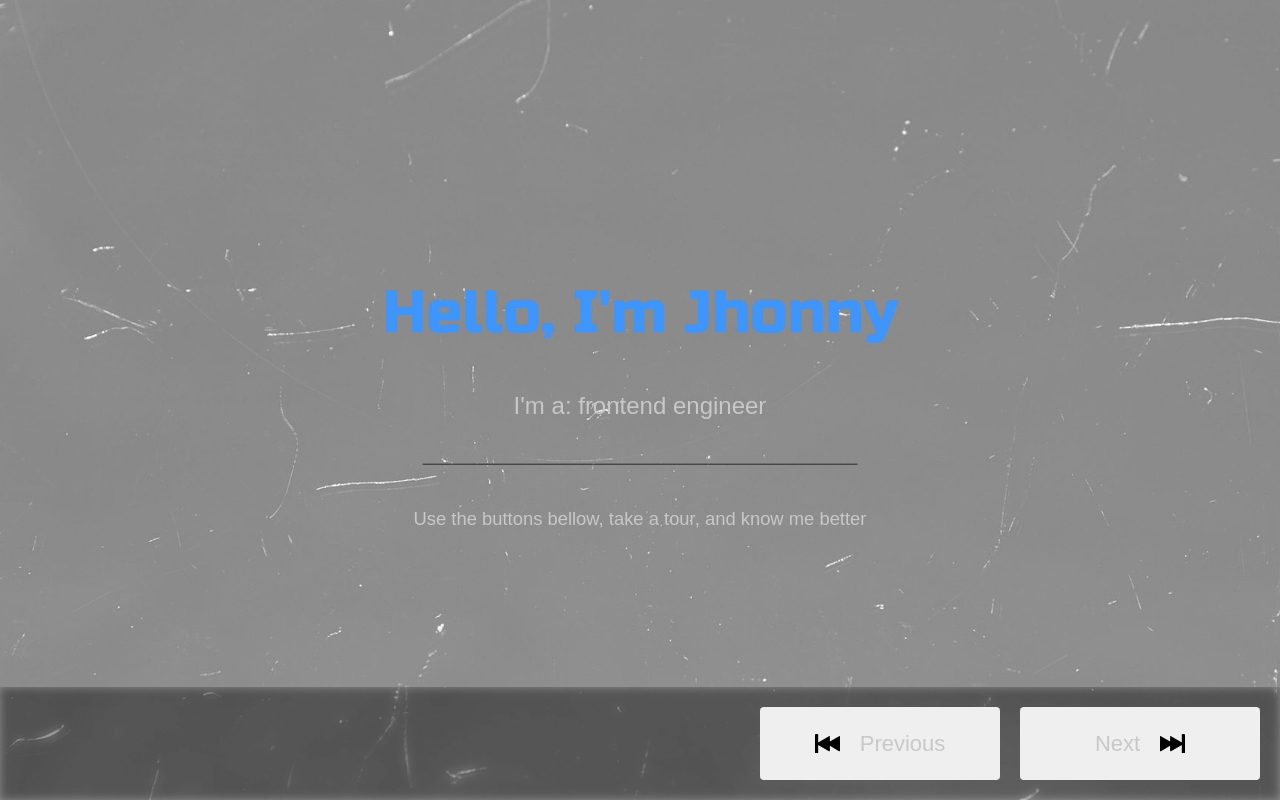
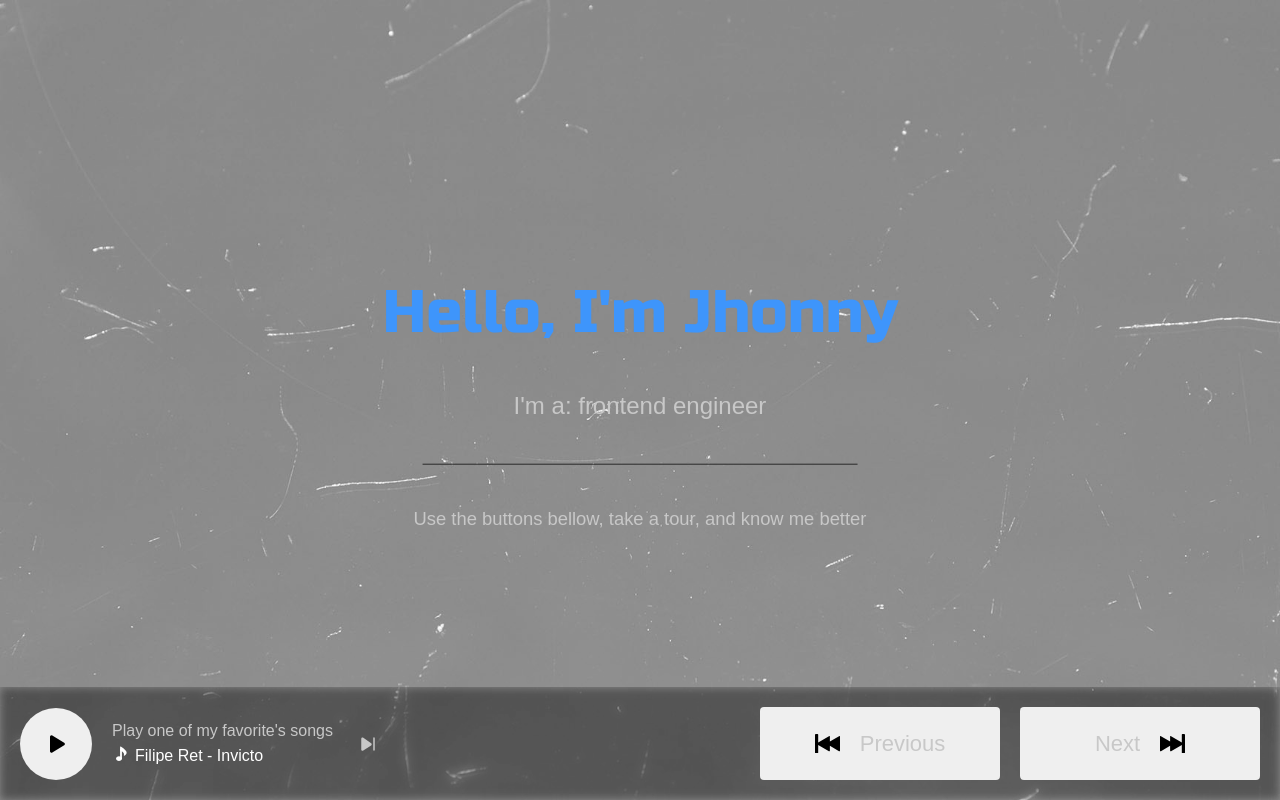
Before and after one commit to jhonnyizidoro/portfolio-2023, a Next.js app: page / in a window 1280 px wide. Built offline with nearby package versions, Linux system fonts and the light colour scheme; a web font is replaced by a local one.

Commit message:
feat: audio player

```diff
--- a/components/Container/Container.tsx
+++ b/components/Container/Container.tsx
@@ -8,7 +8,7 @@ interface Props {
 }
 
 const Container: FC<Props> = ({ background, children }) => (
-  <section style={{ backgroundColor: background }} className={styles.section}>
+  <section style={{ background: background }} className={styles.section}>
     {children}
   </section>
 )
--- a/components/Navigation/Navigation.module.scss
+++ b/components/Navigation/Navigation.module.scss
@@ -1,15 +1,17 @@
-.container {
+.wrapper {
   position: absolute;
   bottom: 0;
   width: 100%;
   padding: 20px;
   backdrop-filter: brightness(85%) blur(5px);
+  display: flex;
+  justify-content: space-between;
+  align-items: center;
 }
 
 .buttons {
   display: flex;
   position: relative;
-  justify-content: flex-end;
 }
 
 .button {
--- a/components/Navigation/Navigation.tsx
+++ b/components/Navigation/Navigation.tsx
@@ -3,6 +3,8 @@ import { FC } from 'react'
 import { NextSvg, PreviousSvg } from '@/svg'
 
 import styles from './Navigation.module.scss'
+
+import Player from '@/components/Player/Player'
 
 interface Props {
   onPrevious: () => void
@@ -13,7 +15,8 @@ interface Props {
 
 const Navigation: FC<Props> = ({ onPrevious, onNext, light, dark }) => {
   return (
-    <nav className={styles.container}>
+    <nav className={styles.wrapper}>
+      <Player dark={dark} light={light} />
       <div className={styles.buttons}>
         <button
           onClick={onPrevious}
--- /dev/null
+++ b/components/Player/Player.module.scss
@@ -0,0 +1,64 @@
+.wrapper {
+  display: flex;
+  align-items: center;
+}
+
+.playPause {
+  width: 72px;
+  height: 72px;
+  display: flex;
+  align-items: center;
+  justify-content: center;
+  border-radius: 50%;
+  border: 0;
+
+  svg {
+    width: 24px;
+  }
+}
+
+.playPauseAnim {
+  animation: playing 5s infinite linear;
+}
+
+.content {
+  margin: 0 10px 0 20px;
+}
+
+.title {
+}
+
+.songName {
+  color: white;
+
+  svg {
+    transform: translateY(2px);
+    margin-right: 5px;
+    fill: white;
+    width: 18px;
+  }
+}
+
+.next {
+  width: 50px;
+  height: 50px;
+  display: flex;
+  align-items: center;
+  justify-content: center;
+  border: 0;
+  background: transparent;
+
+  svg {
+    fill: #c8c8c8;
+    width: 18px;
+  }
+}
+
+@keyframes playing {
+  from {
+    transform: rotateZ(0deg);
+  }
+  to {
+    transform: rotateZ(180deg);
+  }
+}
--- /dev/null
+++ b/components/Player/Player.tsx
@@ -0,0 +1,78 @@
+import { FC, useCallback, useRef, useState } from 'react'
+
+import { PauseSvg, PlaySvg, SkipSvg, SongSvg } from '@/svg'
+
+import styles from './Player.module.scss'
+
+const tracks = ['Filipe Ret - Invicto', 'Black Alien - Au Revoir']
+
+interface Props {
+  dark: string
+  light: string
+}
+
+const Player: FC<Props> = ({ light, dark }) => {
+  const [currentTrack, setCurrentTrack] = useState<number>(0)
+  const [playing, setPlaying] = useState(false)
+  const refs = useRef<(HTMLAudioElement | null)[]>([])
+
+  const handleNext = useCallback(() => {
+    const nextTrack = currentTrack < tracks.length - 1 ? currentTrack + 1 : 0
+    const currentAudio = refs.current[currentTrack]
+    const nextAudio = refs.current[nextTrack]
+
+    if (!currentAudio || !nextAudio) {
+      return
+    }
+
+    setPlaying(true)
+    setCurrentTrack(nextTrack)
+    currentAudio.pause()
+    currentAudio.currentTime = 0
+    nextAudio.play()
+  }, [currentTrack])
+
+  const handlePlay = useCallback(() => {
+    const audio = refs.current[currentTrack]
+
+    if (playing) {
+      setPlaying(false)
+      audio?.pause()
+    } else {
+      setPlaying(true)
+      audio?.play()
+    }
+  }, [currentTrack, playing])
+
+  return (
+    <div className={styles.wrapper}>
+      {tracks.map((t, i) => (
+        <audio
+          key={t}
+          src={`/songs/${t}.mp3`}
+          preload='none'
+          ref={(el) => (refs.current[i] = el)}
+        />
+      ))}
+      <button
+        className={`${styles.playPause} ${playing && styles.playPauseAnim}`}
+        style={{ background: light }}
+        onClick={handlePlay}
+      >
+        {playing ? <PauseSvg fill={dark} /> : <PlaySvg fill={dark} />}
+      </button>
+      <div className={styles.content}>
+        <div className={styles.title}>{`Play one of my favorite's songs`}</div>
+        <div className={styles.songName}>
+          <SongSvg />
+          {tracks[currentTrack]}
+        </div>
+      </div>
+      <button className={styles.next} onClick={handleNext}>
+        <SkipSvg />
+      </button>
+    </div>
+  )
+}
+
+export default Player
--- /dev/null
+++ b/svg/Pause.tsx
@@ -0,0 +1,13 @@
+import { FC } from 'react'
+
+interface Props {
+  fill?: string
+}
+
+const PauseSvg: FC<Props> = ({ fill }) => (
+  <svg viewBox='0 0 24 24' xmlns='http://www.w3.org/2000/svg' fill={fill}>
+    <path d='M5.163 3.819C5 4.139 5 4.559 5 5.4v13.2c0 .84 0 1.26.163 1.581a1.5 1.5 0 0 0 .656.655c.32.164.74.164 1.581.164h.2c.84 0 1.26 0 1.581-.163a1.5 1.5 0 0 0 .656-.656c.163-.32.163-.74.163-1.581V5.4c0-.84 0-1.26-.163-1.581a1.5 1.5 0 0 0-.656-.656C8.861 3 8.441 3 7.6 3h-.2c-.84 0-1.26 0-1.581.163a1.5 1.5 0 0 0-.656.656zm9 0C14 4.139 14 4.559 14 5.4v13.2c0 .84 0 1.26.164 1.581a1.5 1.5 0 0 0 .655.655c.32.164.74.164 1.581.164h.2c.84 0 1.26 0 1.581-.163a1.5 1.5 0 0 0 .655-.656c.164-.32.164-.74.164-1.581V5.4c0-.84 0-1.26-.163-1.581a1.5 1.5 0 0 0-.656-.656C17.861 3 17.441 3 16.6 3h-.2c-.84 0-1.26 0-1.581.163a1.5 1.5 0 0 0-.655.656z' />
+  </svg>
+)
+
+export default PauseSvg
--- a/svg/Play.tsx
+++ b/svg/Play.tsx
@@ -1,7 +1,11 @@
 import { FC } from 'react'
 
-const PlaySvg: FC = () => (
-  <svg viewBox='0 0 24 24' xmlns='http://www.w3.org/2000/svg'>
+interface Props {
+  fill?: string
+}
+
+const PlaySvg: FC<Props> = ({ fill }) => (
+  <svg viewBox='0 0 24 24' xmlns='http://www.w3.org/2000/svg' fill={fill}>
     <path d='M8.286 3.407A1.5 1.5 0 0 0 6 4.684v14.632a1.5 1.5 0 0 0 2.286 1.277l11.888-7.316a1.5 1.5 0 0 0 0-2.555L8.286 3.407z' />
   </svg>
 )
--- a/svg/index.tsx
+++ b/svg/index.tsx
@@ -2,6 +2,7 @@ export { default as EnvelopeSvg } from './Envelope'
 export { default as GitHubSvg } from './GitHub'
 export { default as LinkedinSvg } from './Linkedin'
 export { default as NextSvg } from './Next'
+export { default as PauseSvg } from './Pause'
 export { default as PhoneSvg } from './Phone'
 export { default as PlaySvg } from './Play'
 export { default as PreviousSvg } from './Previous'
```
Also changed, not shown: 2 other files (tests, documents, lock files or other folders).
